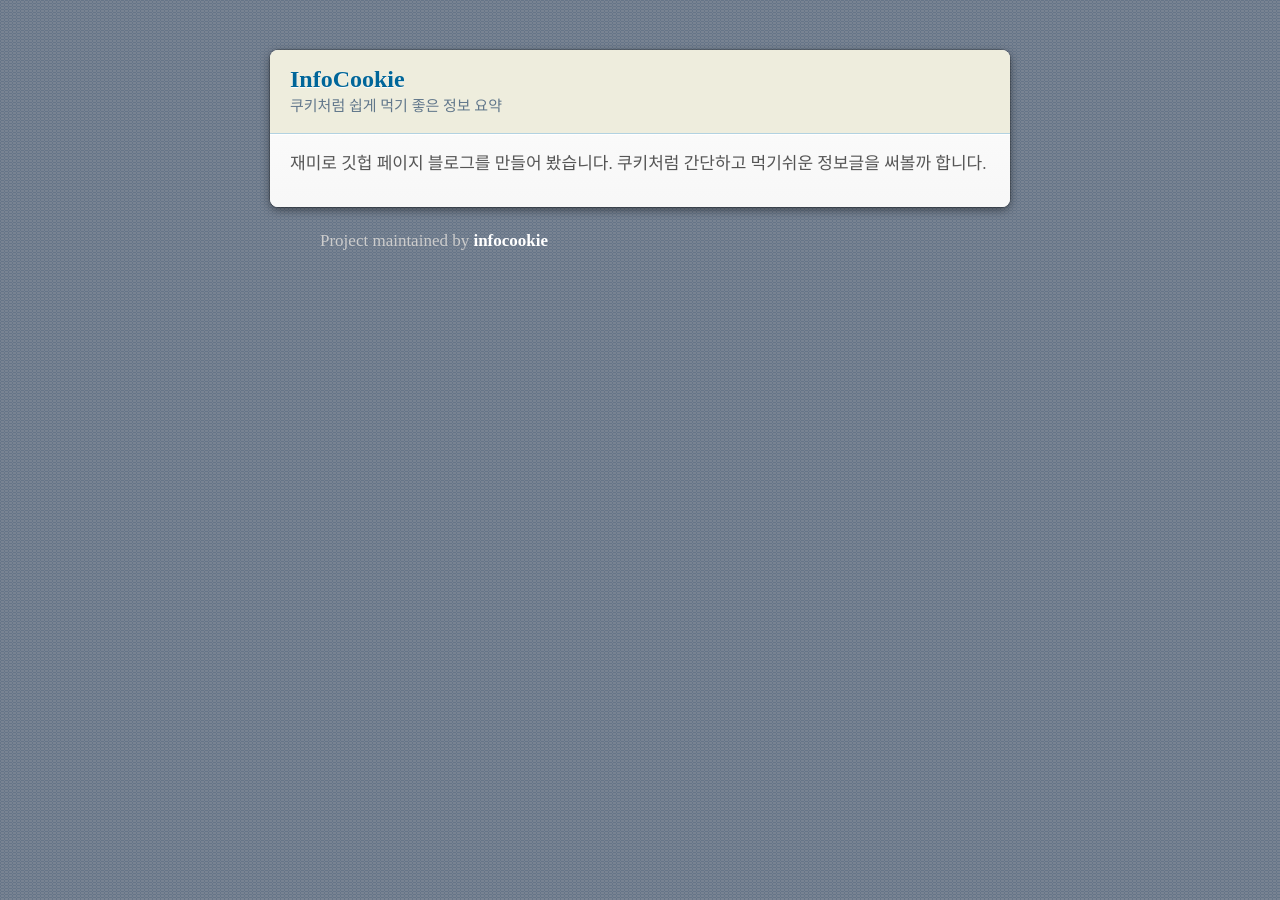
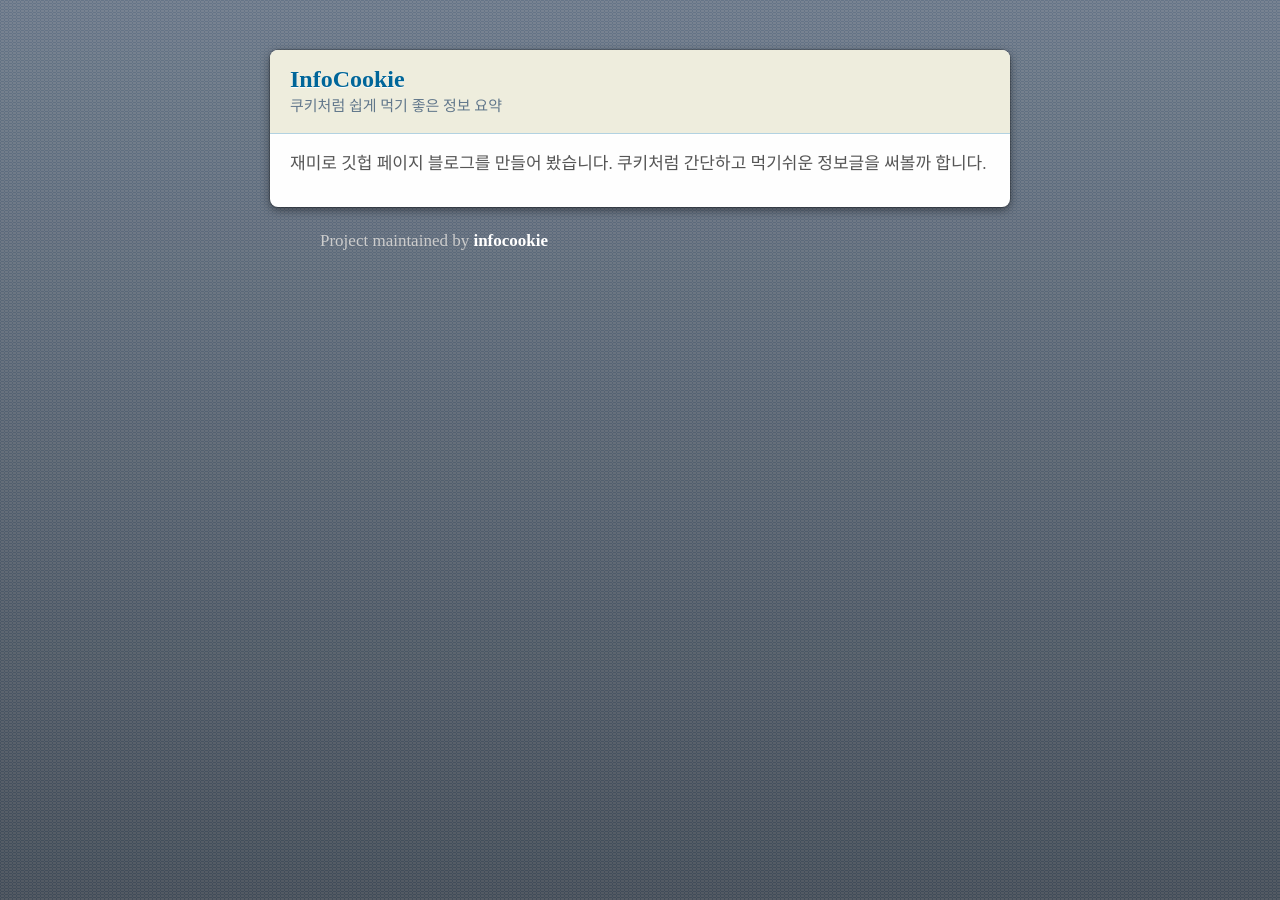
Before and after one commit to infocookie/Infocookie, a Jekyll site: the page built from index.md, in a window 1280 px wide. Built offline with Jekyll 4.4.1, drawn with Linux system fonts in a browser that asks for light colours; some web fonts are replaced.

Commit message:
Update jekyll-theme-modernist.scss

```diff
--- a/_sass/jekyll-theme-modernist.scss
+++ b/_sass/jekyll-theme-modernist.scss
@@ -3,14 +3,14 @@
 
 html {
   background:#6C7989;
-
+  background: #6C7989 linear-gradient(#6C7989, #434B55) fixed;
   height: 100%;
 }
 
 body {
   padding:50px 0;
   margin:0;
-  font:16px/1.6 Lato, "Pretendard", Arial, sans-serif;
+  font:16px/1.6 "Pretendard", Arial, sans-serif;
   color:#555;
   font-weight:400;
   background:url('../images/checker.png') fixed;
@@ -163,7 +163,7 @@ section {
   padding:15px 20px;
   font-size:15px;
   border-top:1px solid #fff;
-  background: linear-gradient(#fafafa, #DEDEDE 700px);
+
   border-radius: 0 0 8px 8px;
   position:relative;
 }
```
